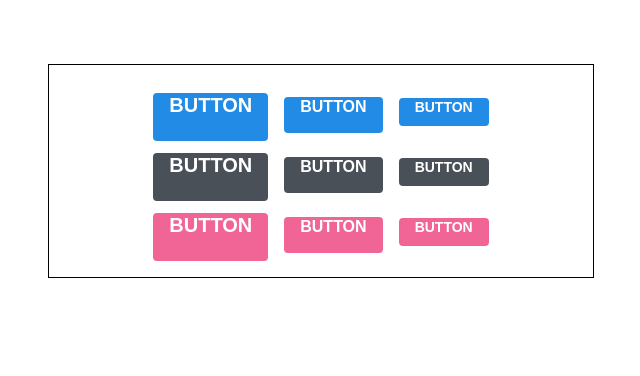
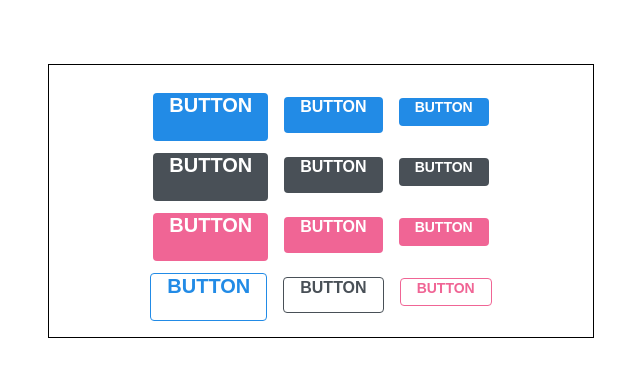
Before and after one commit to lgaeun/AllThatJS, a React (Create React App) app in the folder React/react-style/: page / in a window 1280 px wide. Shown: the top 376 px of the page, without its empty margins (319-959 px from the left). Built offline with nearby package versions, Linux system fonts and the light colour scheme.

Commit message:
feat: mixin에 outline옵션 추가

```diff
--- a/React/react-style/src/App.js
+++ b/React/react-style/src/App.js
@@ -28,6 +28,15 @@
           BUTTON
         </Button>
       </div>
+      <div className="buttons">
+        <Button size="large" color="blue" outline>
+          BUTTON
+        </Button>
+        <Button color="gray" outline>BUTTON</Button>
+        <Button size="small" color="pink" outline>
+          BUTTON
+        </Button>
+      </div>
     </div>
   );
 }
--- a/React/react-style/src/components/Button.js
+++ b/React/react-style/src/components/Button.js
@@ -2,9 +2,9 @@
 import classNames from 'classnames';
 import './Button.scss';
 
-function Button({children, size, color}){
+function Button({children, size, color, outline}){
     //클래스 이름에 CSS클래스 이름 동적으로 넣어주기
-    return <button className={classNames('Button', size, color)}>{children}</button>
+    return <button className={classNames('Button', size, color, {outline})}>{children}</button>
 }
 
 Button.defaultProps = {
--- a/React/react-style/src/components/Button.scss
+++ b/React/react-style/src/components/Button.scss
@@ -5,12 +5,21 @@
 //mixin: 반복되는 코드 재사용
 @mixin button-color($color){
     background: $color;
-        &:hover {
+    &:hover {
         background: lighten($color, 10%);
+    }
+    &:active {
+      background: darken($color, 10%);
+    }
+    &.outline { //outline option
+        color: $color;
+        background: none;
+        border: 1px solid $color;
+        &:hover{
+            background: lighten($color, 10%);
+            color:white;
         }
-        &:active {
-      background: darken($color, 10%);
-        }
+    }
 }
 
 .Button{
```
